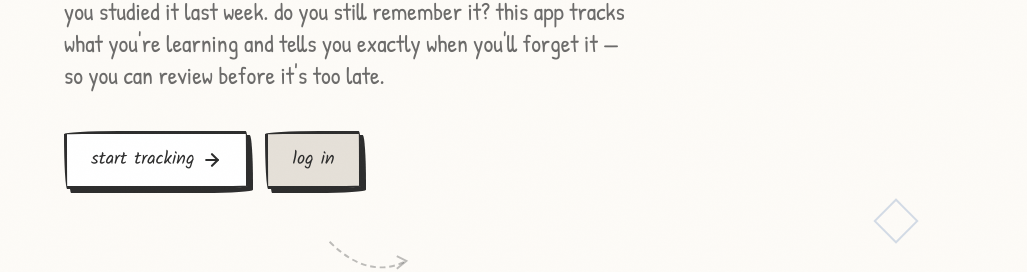
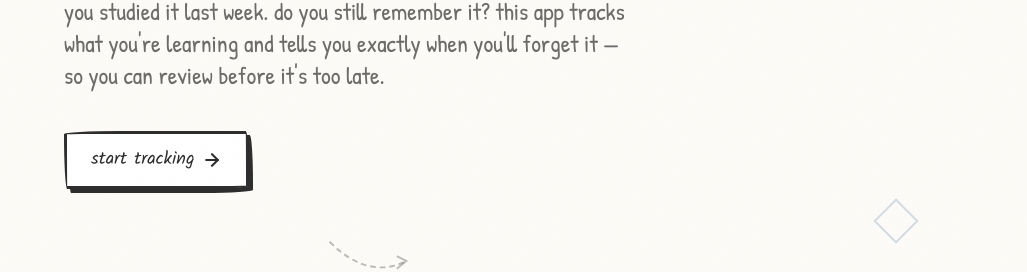
Before and after one commit to Kolavara/skill-decay-tracker, a React (Vite) app in the folder client/: page / in a window 1280 px wide. Shown: the part 351-623 px from the top of the page, without its empty margins (128-1155 px from the left). Built offline with nearby package versions, Linux system fonts and the light colour scheme; no server answers.

Commit message:
ui: remove redundant login button from hero section

```diff
--- a/client/src/pages/Home.jsx
+++ b/client/src/pages/Home.jsx
@@ -76,9 +76,6 @@ export default function Home() {
           >
             <Link to="/signup" className="btn-hand px-6 py-3 text-lg font-hand inline-flex items-center gap-2">
               start tracking <ArrowRight size={20} strokeWidth={2.5} />
-            </Link>
-            <Link to="/login" className="btn-hand-secondary px-6 py-3 text-lg font-hand">
-              log in
             </Link>
           </motion.div>
 
```
